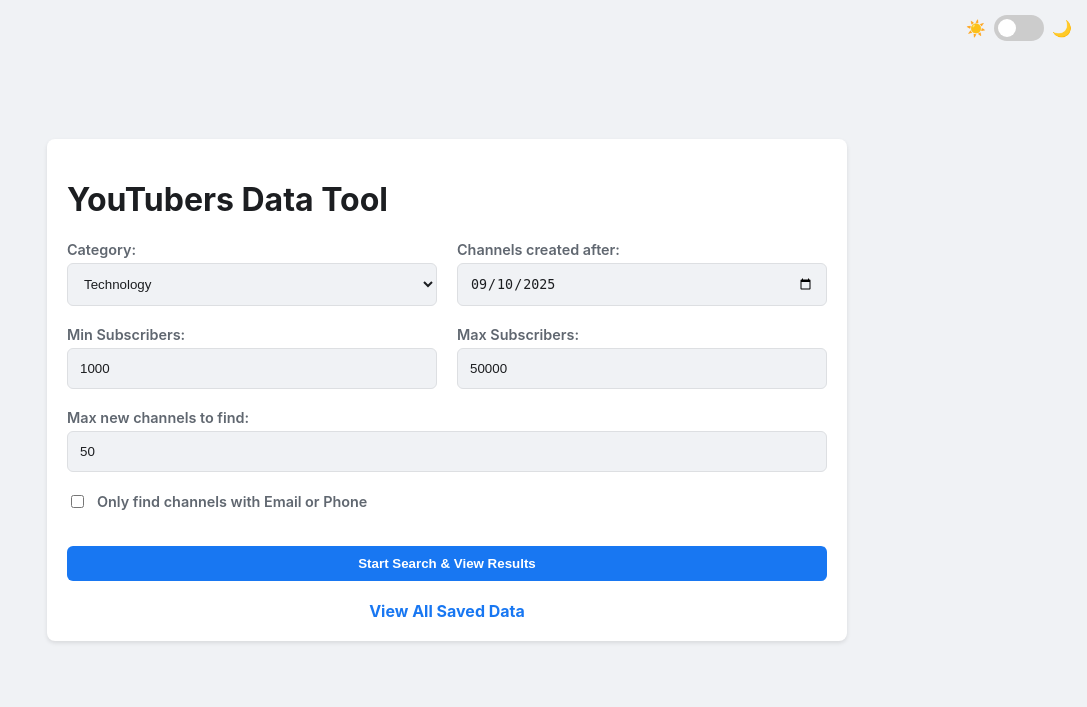
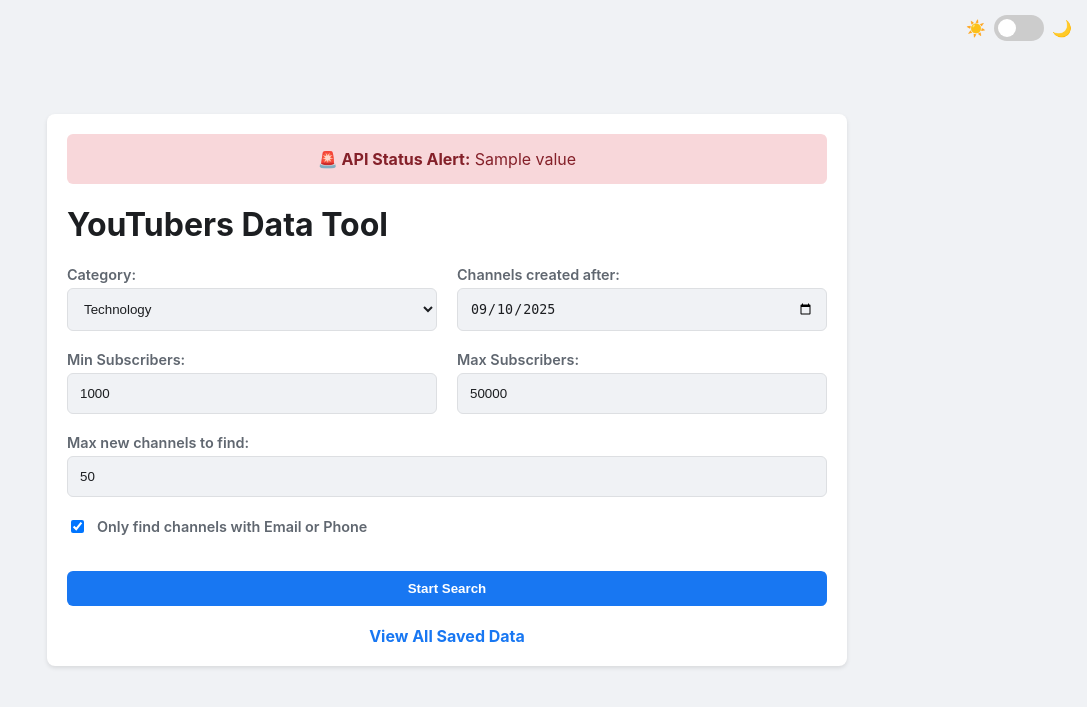
Before and after one commit to SCHANDAN996/youtubers-data, a Flask app: page / in a window 1280 px wide. Shown: the top 707 px of the page, without its empty margins (193-1280 px from the left). Run offline with Flask 3, Linux system fonts and the light colour scheme; a database or web service that is not in the repository returns one stand-in record (values such as "Sample title"); some libraries are stand-ins or nearby versions.

Commit message:
Update index.html

```diff
--- a/app/templates/index.html
+++ b/app/templates/index.html
@@ -4,12 +4,11 @@
         <meta charset="UTF-8">
         <meta name="viewport" content="width=device-width, initial-scale=1.0">
         <title>Search - YouTubers Data Tool</title>
-    <!-- CSS file ko link kiya gaya hai -->
         <link rel="stylesheet" href="{{ url_for('static', filename='css/style.css') }}">
     </head>
     <body class="form-container">
         <div class="container form-panel">
-         <!-- Dark Mode Toggle -->
+
             <div class="theme-switch-wrapper" style="position: absolute; top: 15px; right: 15px;">
                 <span style="color: var(--label-color);">☀️</span>
                 <label class="theme-switch" for="theme-toggle">
@@ -18,9 +17,15 @@
                 </label>
                 <span style="color: var(--label-color);">🌙</span>
             </div>
+
             <div class="panel">
+                {% if quota_message %}
+                <div class="flash error" style="margin-bottom: 20px; text-align: center;">
+                    <strong>🚨 API Status Alert:</strong> {{ quota_message }}
+                </div>
+                {% endif %}
+
                 <h1>YouTubers Data Tool</h1>
-            <!-- Search form ab 'main.search' route par jaayega -->
                 <form action="{{ url_for('main.search') }}" method="post">
                     <div class="form-grid">
                         <div>
@@ -53,27 +58,31 @@
                         </div>
                         <div class="full-width">
                             <label class="checkbox-label">
-                            <input type="checkbox" name="require_contact">
+                                <input type="checkbox" name="require_contact" checked>
                                 Only find channels with Email or Phone
                             </label>
                         </div>
-                    <button type="submit">Start Search & View Results</button>
+                        <button type="submit">Start Search</button>
                     </div>
                 </form>
+
                 <div class="view-data-link">
-                <!-- Link ab 'main.results' route par jaayega -->
                     <a href="{{ url_for('main.results') }}">View All Saved Data</a>
                 </div>
             </div>
         </div>
+
         <script>
-        // Dark mode ka JavaScript logic
             const themeToggle = document.getElementById('theme-toggle');
             const currentTheme = localStorage.getItem('theme');
+
             if (currentTheme) {
                 document.documentElement.setAttribute('data-theme', currentTheme);
-            if (currentTheme === 'dark') { themeToggle.checked = true; }
+                if (currentTheme === 'dark') {
+                    themeToggle.checked = true;
                 }
+            }
+
             themeToggle.addEventListener('change', function() {
                 if (this.checked) {
                     document.documentElement.setAttribute('data-theme', 'dark');
```
Lines whose indentation alone changed are shown as unchanged.
